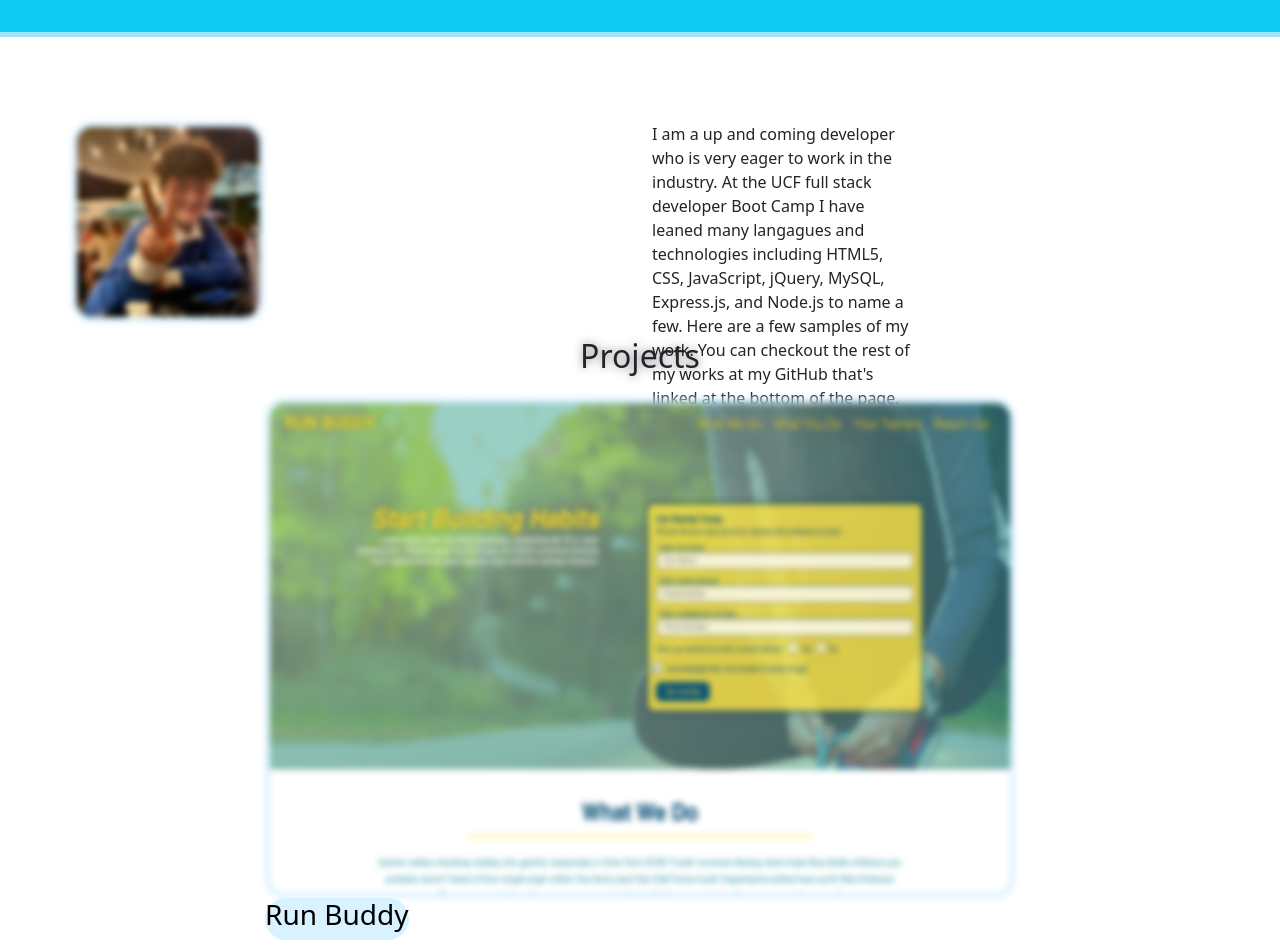
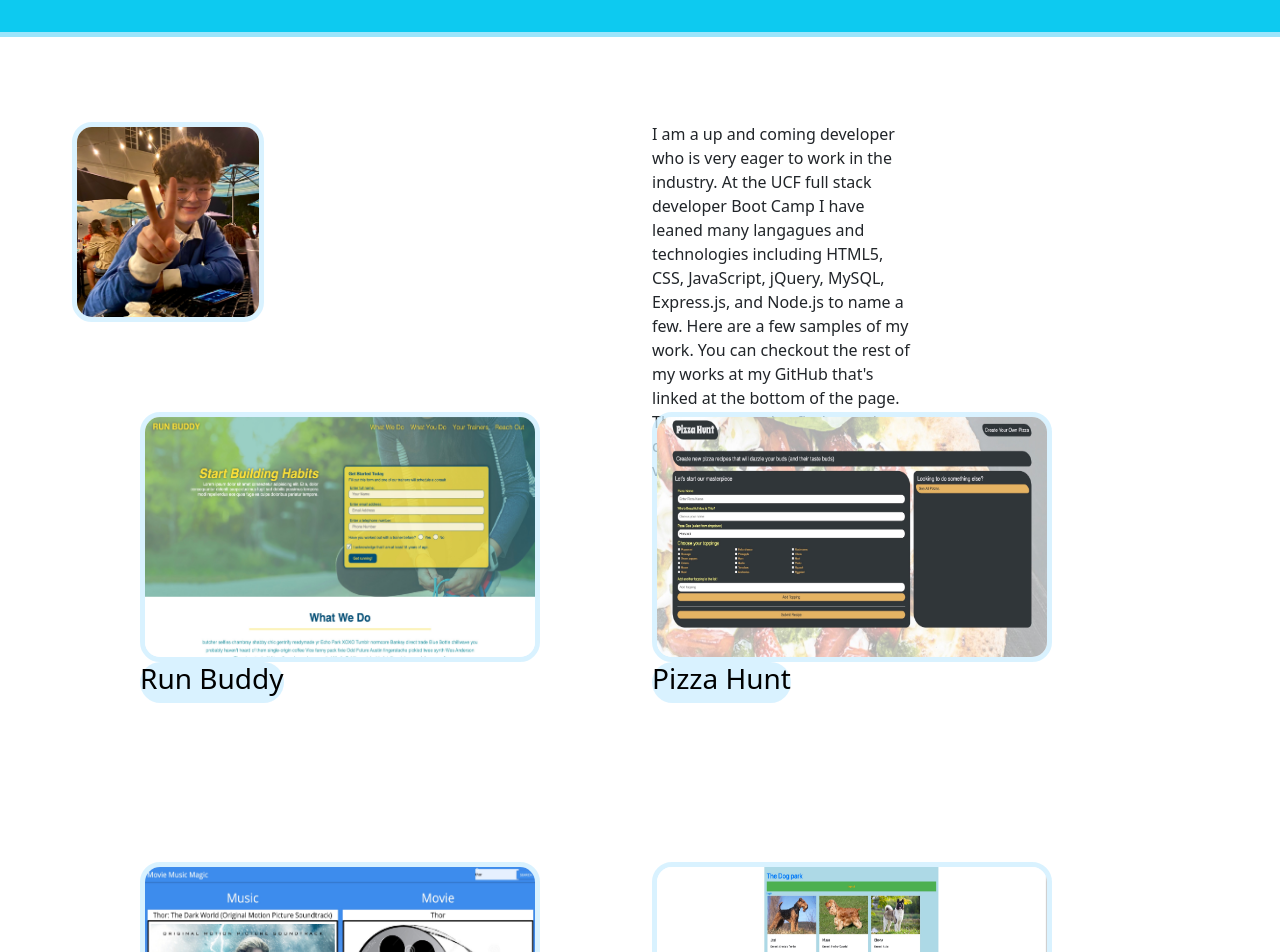
Before and after one commit to JosephW143/Professional-Portfolio-react, a React (Create React App) app: page / in a window 1280 px wide. Shown: the part 180-1132 px from the top of the page. Built offline with nearby package versions, Linux system fonts and the light colour scheme.

Commit message:
style changes

```diff
--- a/src/components/Portfolio/index.js
+++ b/src/components/Portfolio/index.js
@@ -2,12 +2,9 @@ import React from "react";
 
 function Portfolio () {
     return (
-        <div className="flex" id="portfolio">
-        <div className="centerBox">
-            <h2 className="sectionTitle" id="projects">
-                Projects
-            </h2>
-            <section className="centerPiece">
+    <div className="flex" id="portfolio">
+        <div className="projectBox">
+            <section className="container">
                 <a href="https://josephw143.github.io/run-buddy/">
                     <img src="./images/run-buddy.jpg" alt="screen shot of run buddy website" />
                     <div className="projectTitle">
@@ -16,8 +13,14 @@ function Portfolio () {
                 </a>
             </section>
 
-        <div className="buffer">
-            <div className="spacer"></div>
+            <section className="container">
+                <a href="https://guarded-ocean-81781.herokuapp.com/">
+                    <img src="/images/pizza-hunt.jpg" alt="screen shot of readme generator github" />
+                    <div className="projectTitle">
+                        <h3>Pizza Hunt</h3>
+                    </div>
+                </a>
+            </section>
         </div>
 
         <div className="projectBox">
@@ -59,20 +62,7 @@ function Portfolio () {
                 </a>
             </section>
         </div>
-        <div className="projectBox">
-            <section className="container">
-                <a href="https://guarded-ocean-81781.herokuapp.com/">
-                    <img src="/images/pizza-hunt.jpg" alt="screen shot of readme generator github" />
-                    <div className="projectTitle">
-                        <h3>Pizza Hunt</h3>
-                    </div>
-                </a>
-            </section>
-        </div>
     </div>
-    </div>
-
-
     );
 }
 
--- a/src/index.css
+++ b/src/index.css
@@ -95,7 +95,7 @@ header nav ul li a:hover {
   border: var(--secondaryColor) solid 5px;
 }
 
-.aboutMe article {
+#aboutTxt {
   background-color: var(--secondaryColor);
   border-radius: 20px;
   text-shadow: 0 0 10px rgba(0, 0, 0, 0.5);
@@ -185,14 +185,14 @@ filter: blur(0);
   border: var(--secondaryColor) solid 5px;
 }
 
-.container img {
+.project img {
   -webkit-filter: blur(3px);
 filter: blur(3px);
 -webkit-transition: .3s ease-in-out;
 transition: .3s ease-in-out;
 }
 
-.container:hover img {
+.project:hover img {
 -webkit-filter: blur(0);
 filter: blur(0);
 }
```
